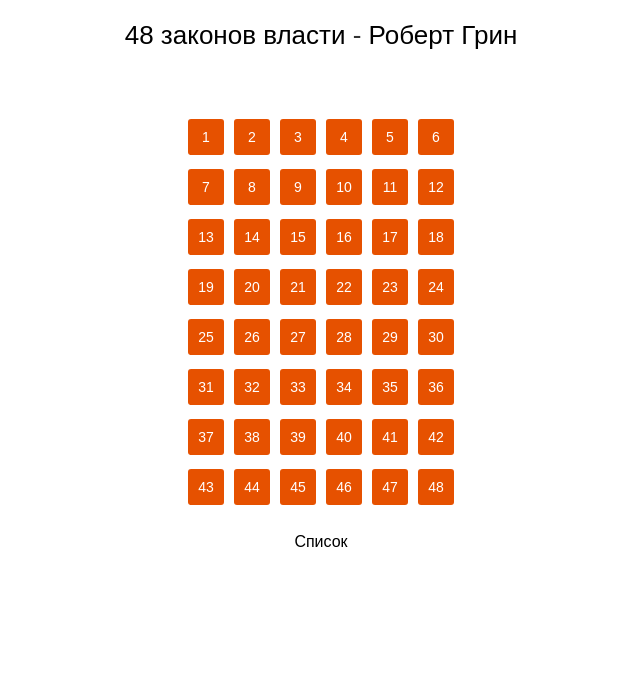
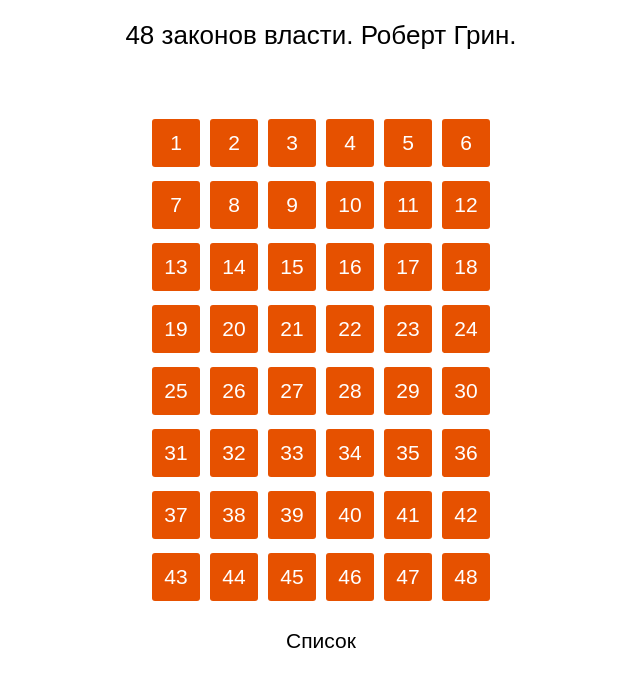
Before and after one commit to foxjony/foxjony.github.io, a plain HTML site: page 48/index.html in a window 1280 px wide. Shown: the whole page, without its empty margins (319-959 px from the left). Drawn offline with Linux system fonts and the light colour scheme.

Commit message:
Add files via upload

```diff
--- a/48/index.html
+++ b/48/index.html
@@ -14,12 +14,12 @@
 <link rel="apple-touch-icon-precomposed" href="favicon/apple-touch-icon-152x152.png"/>
 <link rel="icon" href="favicon/favicon-32x32.png" sizes="32x32"/>
 <style>
-body{margin: 0; padding: 0; border: 0; font-size: 14px; font-family:sans-serif;}
+body{margin: 0; padding: 0; border: 0; font-size: 21px; font-family:sans-serif;}
 .logo{display: flex; justify-content: center; align-items: center; margin: 20px; font-size: 26px; color: #333333;}
-.n{display: flex; justify-content: center; align-items: center; margin: 20px; font-size: 16px; color: #e65100;}
-.text{display: flex; justify-content: center; align-items: center; margin: 20px; font-size: 16px; color: #000000;}
+.n{display: flex; justify-content: center; align-items: center; margin: 20px; font-size: 21px; color: #e65100;}
+.text{display: flex; justify-content: center; align-items: center; margin: 20px; font-size: 21px; color: #000000;}
 .table{display: flex; justify-content: center; align-items: center;}
-.m{display: flex; float: left; align-items: center; justify-content: center; margin: 5px; padding: 0; height: 36px; width: 36px;
+.m{display: flex; float: left; align-items: center; justify-content: center; margin: 5px; padding: 0; height: 48px; width: 48px;
     border-radius: 3px; color: #ffffff; background: #e65100; text-decoration: none; cursor: pointer; transition: .2s;}
 .m:hover{transform: scale(1.1); box-shadow: 0px 2px 5px rgba(0,0,0,0.5); cursor: pointer;}
 .l{color: #000000; text-decoration: none; cursor: pointer;}
@@ -28,7 +28,7 @@
 </head>
 
 <body>
-<div class="logo"><span class="l" onclick='i()'>48 законов власти</span>&nbsp;-&nbsp;<span class="l" onclick='a()'>Роберт Грин</span></div>
+<div class="logo"><span class="l" onclick='i()'>48 законов власти.</span>&nbsp;<span class="l" onclick='a()'>Роберт Грин.</span></div>
 <div id="n" class="n"></div>
 <div id="text" class="text" onclick='s()'></div>
 <div id="player"></div>
```
Also changed, not shown: 48/48-list.html (+1 -1 lines).
